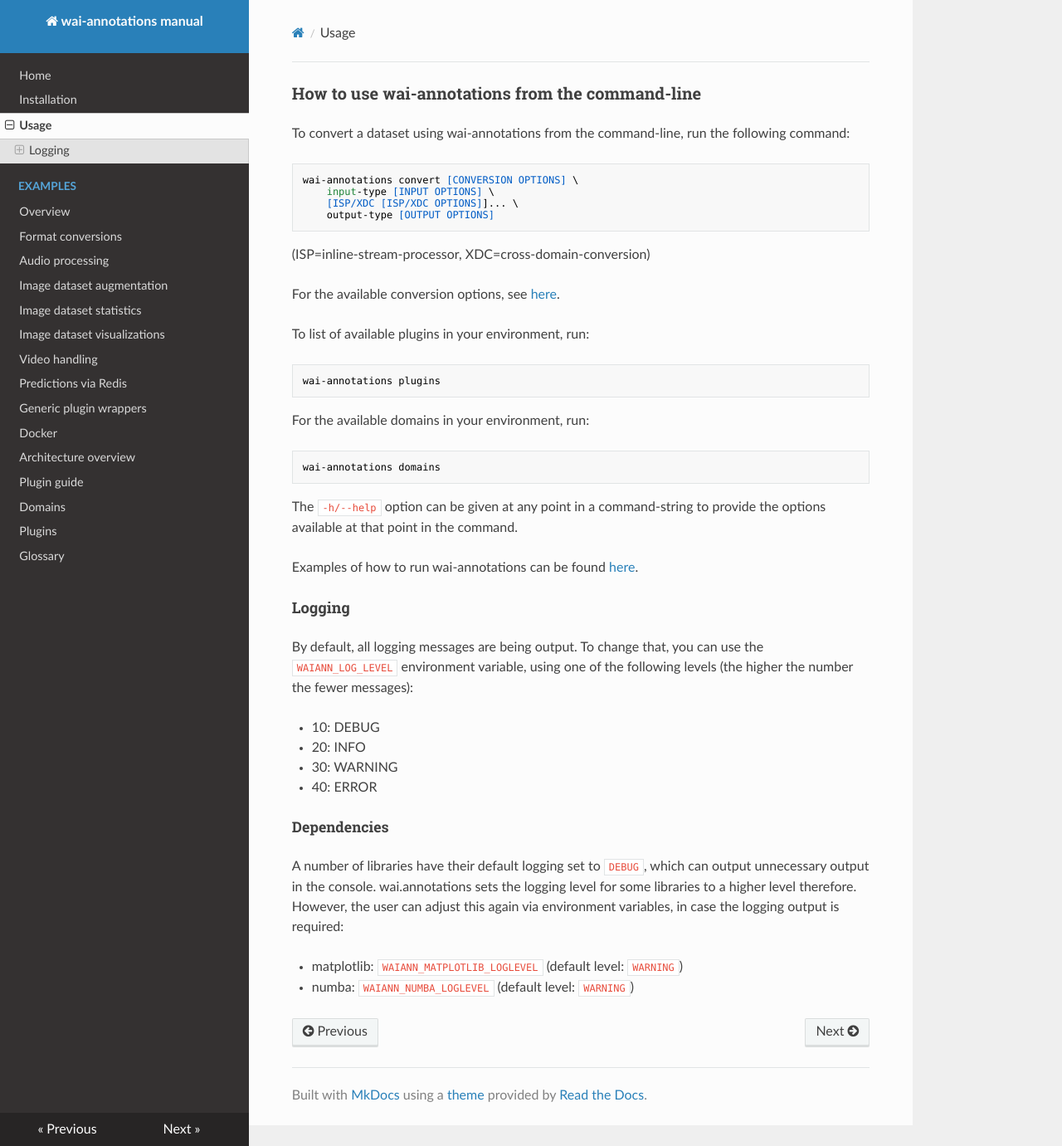
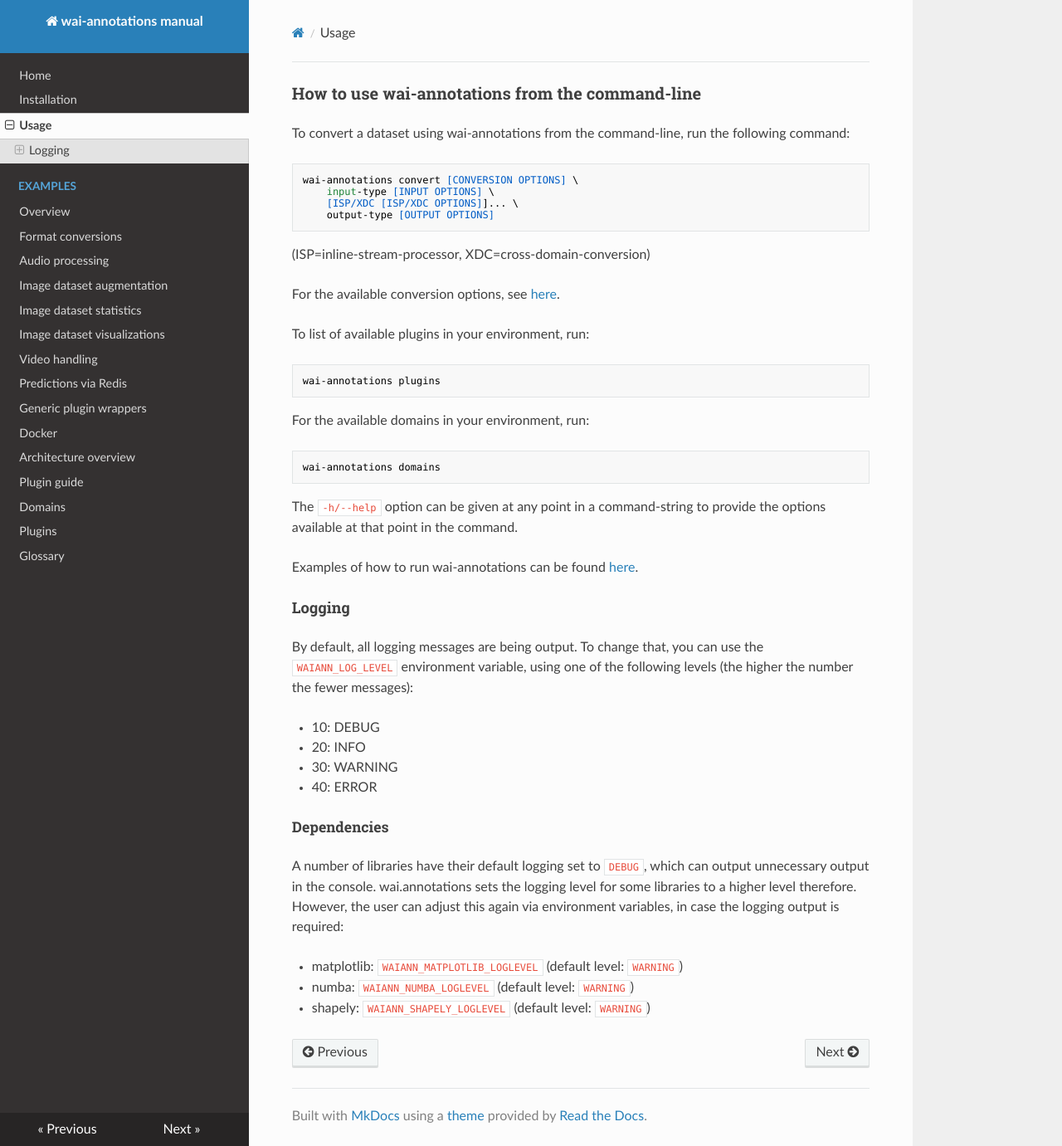
Before and after one commit to waikato-ufdl/wai-annotations-manual, an MkDocs documentation site: the page built from docs/usage.md, in a window 1280 px wide and 1381 px high. Shown: the whole window at 83% size. Built offline with MkDocs 1.6.1, drawn with Linux system fonts in a browser that asks for light colours; nearby versions of some CDN libraries.

Commit message:
shapely logging level now WARNING by default

```diff
--- a/docs/usage.md
+++ b/docs/usage.md
@@ -49,3 +49,4 @@ via environment variables, in case the logging output is required:
 
 * matplotlib: `WAIANN_MATPLOTLIB_LOGLEVEL` (default level: `WARNING`)
 * numba: `WAIANN_NUMBA_LOGLEVEL` (default level: `WARNING`)
+* shapely: `WAIANN_SHAPELY_LOGLEVEL` (default level: `WARNING`)
```
